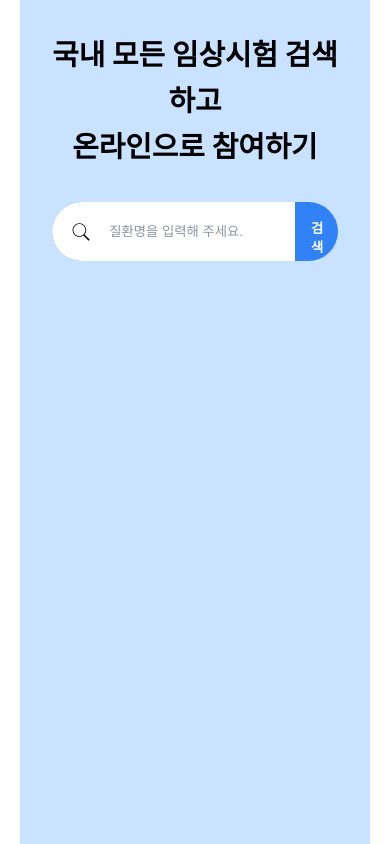
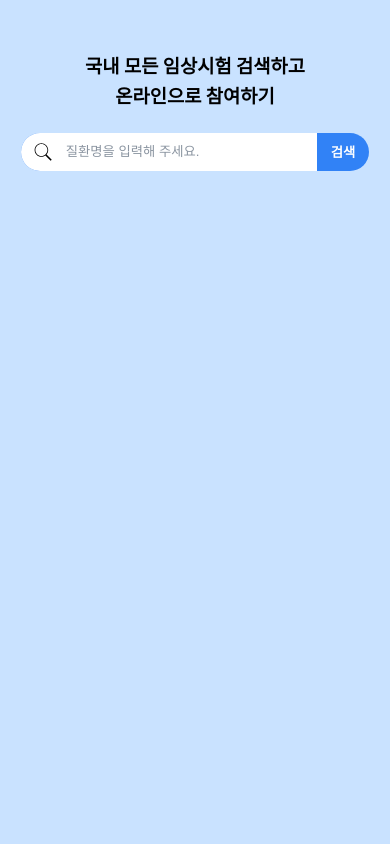
Before and after one commit to KingDonggyu/clinicaltrials-search, a React (Vite) app: page / in a window 390 px wide. Built offline with nearby package versions, Linux system fonts and the light colour scheme; no server answers; what emotion-normalize would draw is missing.

Commit message:
feat(#3): 모바일 반응형 미디어 쿼리 적용

```diff
--- a/src/components/PageLayout.tsx
+++ b/src/components/PageLayout.tsx
@@ -1,9 +1,20 @@
 import { ReactNode } from 'react';
 import colors from 'constants/colors';
+import mediaQueries from 'constants/mediaQueries';
 
 export function PageLayout({ children }: { children: ReactNode }) {
   return (
-    <div css={{ maxWidth: '650px', width: '100%', padding: '0 20px', margin: '0 auto', height: 'auto' }}>
+    <div
+      css={{
+        maxWidth: '650px',
+        width: '100%',
+        margin: '0 auto',
+        height: 'auto',
+        [mediaQueries.mobile]: {
+          width: '100%',
+        },
+      }}
+    >
       <div css={{ background: colors.background }}>{children}</div>
     </div>
   );
--- a/src/components/SearchBar.tsx
+++ b/src/components/SearchBar.tsx
@@ -78,7 +78,6 @@ export function SearchBar({ searchList, placeholder, onChangeSearchKeyword }: Se
             height: '100%',
             fontWeight: 'bold',
             background: 'none',
-            padding: '1.2em',
           }}
         >
           검색
--- a/src/components/SearchDropdown.tsx
+++ b/src/components/SearchDropdown.tsx
@@ -62,11 +62,11 @@ function SearchItem({ word, isFocus, onMouseEnter }: SearchItemProps) {
       tabIndex={0}
       onMouseEnter={onMouseEnter}
       css={{
-        padding: `12px ${PADDING_HORIZONTAL}`,
+        padding: `0.7em ${PADDING_HORIZONTAL}`,
         cursor: 'pointer',
         display: 'flex',
         alignItems: 'center',
-        gap: '10px',
+        gap: '0.7em',
         outline: 'none',
         background: isFocus ? colors.grey100 : 'inherit',
       }}
--- /dev/null
+++ b/src/constants/mediaQueries.ts
@@ -0,0 +1,5 @@
+const mediaQueries = {
+  mobile: '@media screen and (max-width: 480px)',
+};
+
+export default mediaQueries;
--- a/src/pages/ClinicaltrialsSearchPage.tsx
+++ b/src/pages/ClinicaltrialsSearchPage.tsx
@@ -1,6 +1,7 @@
 import { useMemo } from 'react';
 import { SearchBar } from 'components/SearchBar';
 import colors from 'constants/colors';
+import mediaQueries from 'constants/mediaQueries';
 import { useSickListContext } from 'contexts/sickListContext';
 
 export function ClinicaltrialsSearchPage() {
@@ -17,6 +18,9 @@ export function ClinicaltrialsSearchPage() {
         gap: '2em',
         minHeight: '100vh',
         height: 'max-content',
+        [mediaQueries.mobile]: {
+          padding: '5em 2em',
+        },
       }}
     >
       <h1 css={{ fontSize: '1.8em', fontWeight: 'bold', textAlign: 'center', lineHeight: 1.6 }}>
--- a/src/styles/globals.ts
+++ b/src/styles/globals.ts
@@ -1,4 +1,5 @@
 import { css } from '@emotion/react';
+import mediaQueries from 'constants/mediaQueries';
 import normalize from 'emotion-normalize';
 
 export const globalStyle = css`
@@ -46,4 +47,10 @@ export const globalStyle = css`
     cursor: pointer;
     border: none;
   }
+
+  ${mediaQueries.mobile} {
+    html {
+      font-size: 65%;
+    }
+  }
 `;
```
